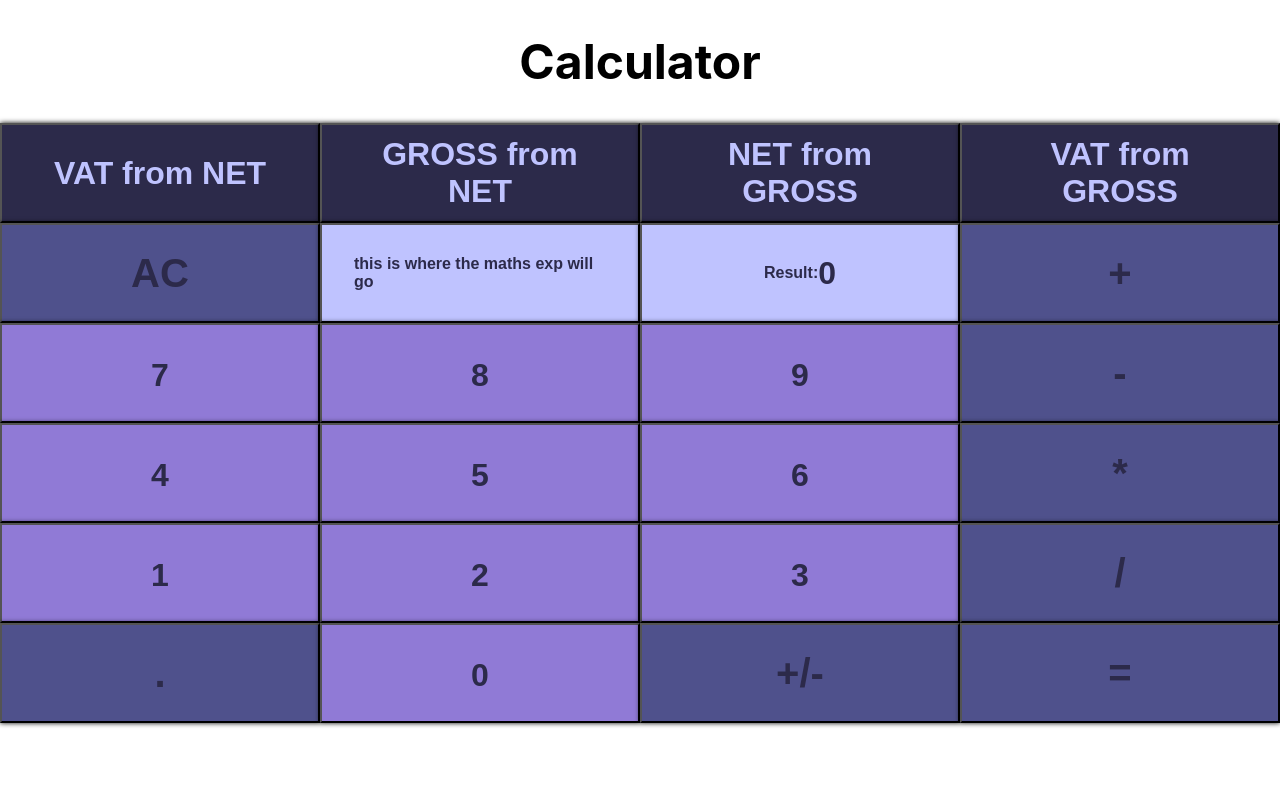
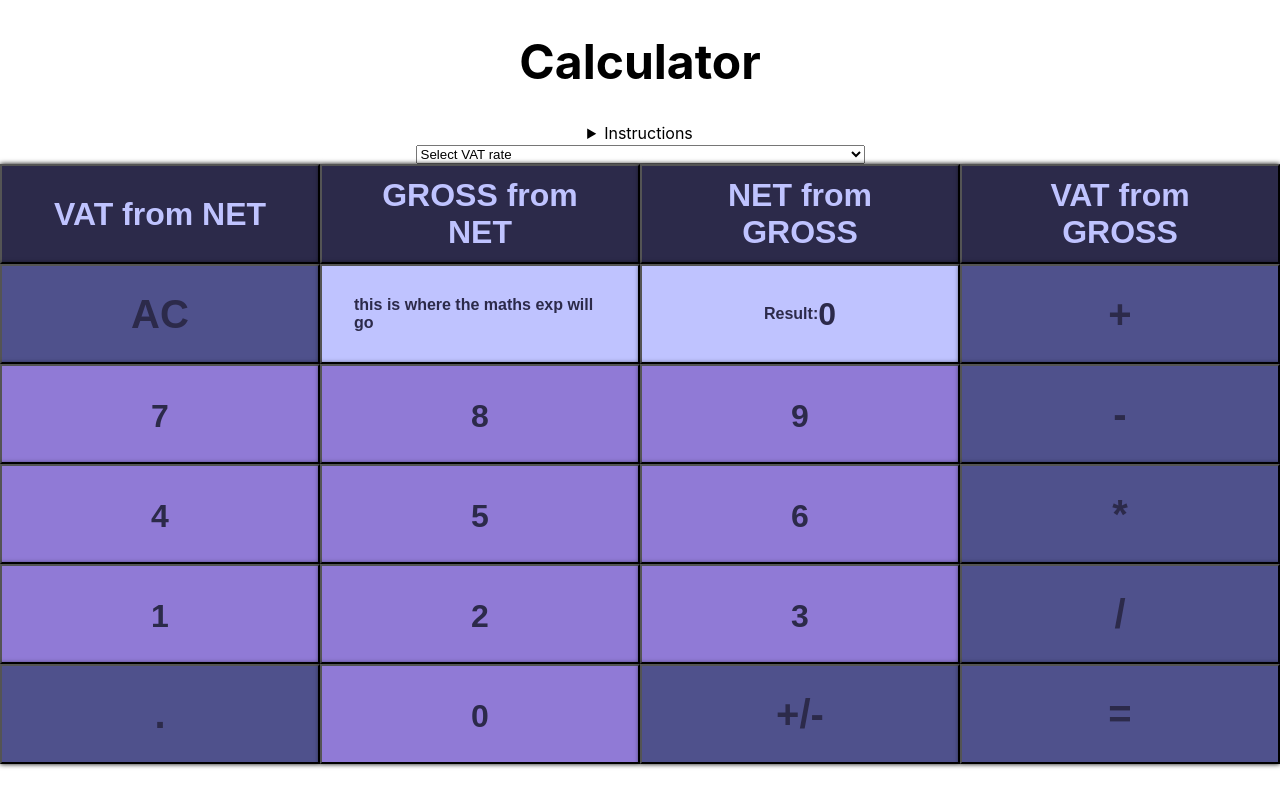
Before and after one commit to maria-walker/accountancy-calculator, a React (Create React App) app: page / in a window 1280 px wide. Built offline with nearby package versions, Linux system fonts and the light colour scheme.

Commit message:
added instructions and VAT rate drop-down

```diff
--- a/src/components/Input.js
+++ b/src/components/Input.js
@@ -5,8 +5,39 @@ import { useState } from "react";
 const Input = () => {
   const [userInput, setUserInput] = useState("");
   const [maths, setMaths] = useState("");
+  const [VAT, setVAT] = useState(0.2);
   return (
     <div>
+      <section>
+        <details>
+          <summary>Instructions</summary>
+          <ol>
+            <li>Select the required VAT rate from the drop-down list</li>
+            <li>
+              For VAT calculations, enter the amount and click on the required
+              VAT operation, then click = .{" "}
+            </li>
+            <li>
+              For standard maths operations, enter maths expression, then click
+              = .{" "}
+            </li>
+            <li></li>
+          </ol>
+        </details>
+        <select
+          defaultValue="Select VAT rate"
+          onChange={(event) => setVAT(event.currentTarget.value)}
+        >
+          <option>20% - Standard Rate</option>
+          <option>5% - Reduced Rate </option>
+          <option>
+            12.5% - Reduced Rate for hospitality supplies, in effect from 1 Oct
+            2021.
+          </option>
+          <option>Select VAT rate</option>
+        </select>
+      </section>
+
       <section className="numbers">
         <button
           onClick={() => {
```
